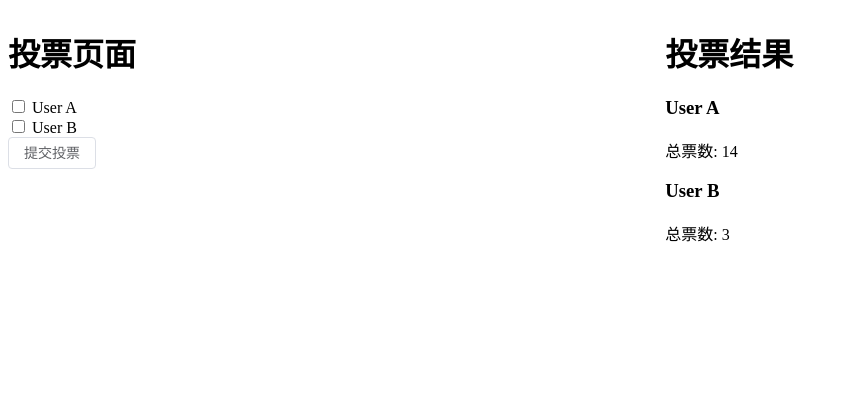
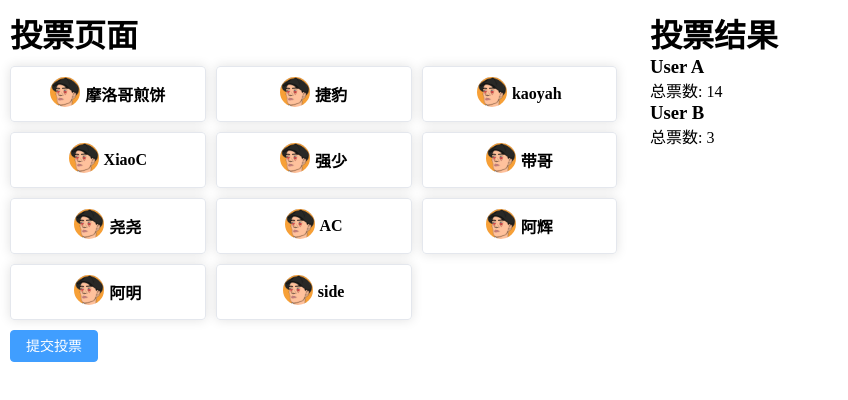
Before and after one commit to bandelmen/vote4badEye, a Vue app: page / in a window 1280 px wide. Shown: the top 400 px of the page, without its empty margins (0-848 px from the left). Built offline with nearby package versions, Linux system fonts and the light colour scheme.

Commit message:
feat(vote): 修改投票页面样式和逻辑

```diff
--- a/src/App.vue
+++ b/src/App.vue
@@ -25,6 +25,11 @@ export default {
 </script>
 
 <style>
+* {
+  padding: 0;
+  margin: 0;
+}
+
 .container {
   display: flex;
   justify-content: space-between;
@@ -32,6 +37,20 @@ export default {
 
 .left-side,
 .right-side {
-  width: 48%; /* 设置左右两侧宽度 */
+  width: 50%;
+  margin: 10px;
+}
+
+/* 将左右布局转换为垂直布局，适应手机屏幕 */
+@media screen and (max-width: 768px) {
+  .container {
+    flex-direction: column;
+  }
+
+  .left-side,
+  .right-side {
+    width: fit-content;
+    margin: 10px 10px;
+  }
 }
 </style>
--- a/src/components/VotePanel.vue
+++ b/src/components/VotePanel.vue
@@ -1,46 +1,219 @@
 <template>
   <div class="vote-panel">
-    <h1>投票页面</h1>
-    <form @submit.prevent="submitVote">
-      <div v-for="(user, index) in users" :key="index">
-        <label>
-          <input type="checkbox" v-model="selectedUsers" :value="user.id" />
-          {{ user.name }}
-        </label>
+    <h1 class="vote-title">投票页面</h1>
+    <div class="card-container">
+      <div
+        v-for="(value, key) in users"
+        :key="key"
+        class="card-box"
+        :class="{
+          'vote-bg': value.checked,
+          'unvote-bg': selectedUsers.length >= 3 && !value.checked,
+        }"
+        @click="voteHim(value)"
+      >
+        <div class="card-header">
+          <div class="card-avatar">
+            <el-avatar :size="30" :src="value.avatar" />
+          </div>
+          <div class="card-name">
+            <span>{{ value.name }}</span>
+          </div>
+        </div>
       </div>
-      <el-button @click="vote">提交投票</el-button>
-    </form>
+    </div>
+    <el-button type="primary" @click="showConfirmation">提交投票</el-button>
   </div>
 </template>
 
 <script>
-import { ElButton } from 'element-plus';
+import { ElMessage } from 'element-plus';
 
 export default {
   name: 'VotePanel',
   data() {
     return {
       users: [
-        { id: 1, name: 'User A' },
-        { id: 2, name: 'User B' },
-        // ... 其他用户
+        {
+          id: 1,
+          name: '摩洛哥煎饼',
+          avatar: require('../assets/images/摩洛哥煎饼.jpg'),
+          checked: false,
+        },
+        {
+          id: 2,
+          name: '捷豹',
+          avatar: require('../assets/images/摩洛哥煎饼.jpg'),
+          checked: false,
+        },
+        {
+          id: 3,
+          name: 'kaoyah',
+          avatar: require('../assets/images/摩洛哥煎饼.jpg'),
+          checked: false,
+        },
+        {
+          id: 4,
+          name: 'XiaoC',
+          avatar: require('../assets/images/摩洛哥煎饼.jpg'),
+          checked: false,
+        },
+        {
+          id: 5,
+          name: '强少',
+          avatar: require('../assets/images/摩洛哥煎饼.jpg'),
+          checked: false,
+        },
+        {
+          id: 6,
+          name: '带哥',
+          avatar: require('../assets/images/摩洛哥煎饼.jpg'),
+          checked: false,
+        },
+        {
+          id: 7,
+          name: '尧尧',
+          avatar: require('../assets/images/摩洛哥煎饼.jpg'),
+          checked: false,
+        },
+        {
+          id: 8,
+          name: 'AC',
+          avatar: require('../assets/images/摩洛哥煎饼.jpg'),
+          checked: false,
+        },
+        {
+          id: 9,
+          name: '阿辉',
+          avatar: require('../assets/images/摩洛哥煎饼.jpg'),
+          checked: false,
+        },
+        {
+          id: 10,
+          name: '阿明',
+          avatar: require('../assets/images/摩洛哥煎饼.jpg'),
+          checked: false,
+        },
+        {
+          id: 11,
+          name: 'side',
+          avatar: require('../assets/images/摩洛哥煎饼.jpg'),
+          checked: false,
+        },
       ],
-      selectedUsers: [],
+      selectedUsers: [], // 存储用户选择的投票选项
+      isShowErrorMsg: false, // 控制是否显示错误提示的标志位
     };
   },
   methods: {
-    vote() {
-      console.log('Selected Users:', this.selectedUsers);
-      alert('投票成功！');
-      // 实际情况下，你需要在这里调用后端API提交投票数据
+    voteHim(user) {
+      // 检查用户是否已在 selectedUsers 中
+      const existingUser = this.selectedUsers.find((uid) => uid === user.id);
+
+      if (existingUser) {
+        user.checked = false;
+        this.selectedUsers = this.selectedUsers.filter((uid) => uid !== user.id);
+      } else if (this.selectedUsers.length < 3) {
+        user.checked = true;
+        this.selectedUsers.push(user.id);
+      } else {
+        // 如果已经显示了错误提示，则不再重复显示
+        if (!this.showErrorMsg) {
+          this.showErrorMsg = true;
+          ElMessage({
+            message: '不能选择超过三个烂眼儿',
+            type: 'error',
+            onClose: () => {
+              // 在消息关闭时重置标志位，以便下次可以再次触发错误提示
+              this.showErrorMsg = false;
+            },
+          });
+        }
+      }
     },
-  },
-  components: {
-    ElButton,
+    showConfirmation() {
+      if (this.selectedUsers.length < 3) {
+        let num = 3 - this.selectedUsers.length;
+        this.$confirm('还可以继续选个 ' + num + ' 烂眼儿', '提示', {
+          confirmButtonText: '确定',
+          cancelButtonText: '取消',
+          type: 'warning',
+        })
+          .then(() => {
+            // 用户点击了确定按钮
+            this.submitVotes();
+          })
+          .catch(() => {
+            // 用户点击了取消按钮或点击遮罩层触发的关闭
+            // 可以不做任何操作
+          });
+      } else {
+        this.$confirm('确定要选他们三个吗？', '提示', {
+          confirmButtonText: '确定',
+          cancelButtonText: '取消',
+          type: 'warning',
+        })
+          .then(() => {
+            // 用户点击了确定按钮
+            this.submitVotes();
+          })
+          .catch(() => {
+            // 用户点击了取消按钮或点击遮罩层触发的关闭
+            // 可以不做任何操作
+          });
+      }
+    },
+    submitVotes() {
+      // 展示成功的消息提示
+      this.$message({
+        message: '投票提交成功！',
+        type: 'success',
+      });
+      // 这里可以添加提交逻辑，例如向后端发送投票选项数据等
+    },
   },
 };
 </script>
 
-<style>
-/* 添加样式 */
+<style scoped>
+.card-container {
+  display: flex;
+  flex-wrap: wrap;
+  justify-content: left;
+  gap: 10px;
+  margin: 10px -5px 10px 0; /* 设置 margin 使卡片之间产生间距 */
+}
+
+.card-box {
+  cursor: pointer;
+  width: 31%;
+  border: 1px solid #e4e7ed;
+  border-radius: 4px;
+  box-shadow: 0px 0px 12px rgba(0, 0, 0, 0.12);
+}
+
+.card-header {
+  display: flex;
+  justify-content: center;
+  align-items: center;
+  padding: 10px;
+}
+
+.card-avatar {
+  margin-right: 5px; /* 设置适当的右边距 */
+}
+
+.card-name {
+  font-weight: bold;
+  font-size: 1em; /* 使用 em 作为字体大小单位 */
+}
+
+.vote-bg {
+  background-color: #a7e8b8;
+}
+
+.unvote-bg {
+  background-color: #e5e9f2;
+  color: #a8abb2;
+}
 </style>
```
Also changed, not shown: src/assets/images/摩洛哥煎饼.jpg (added).
